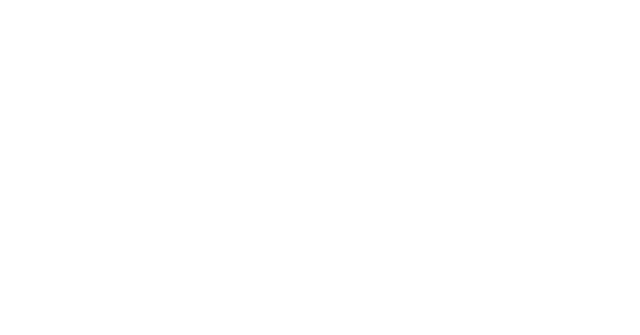
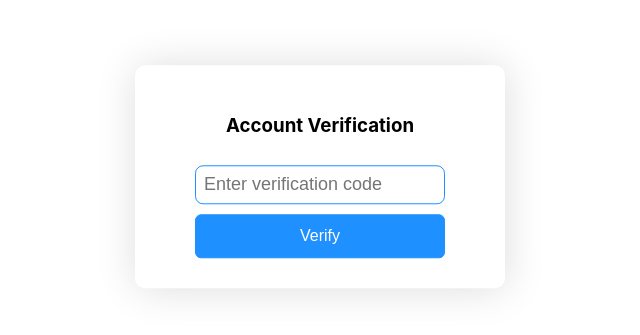
Before and after one commit to adwoafaith/FileServerFrontEnd, a React (Create React App) app: page /verify in a window 1280 px wide. Before the commit this address had no page. Shown: the part 223-558 px from the top of the page, without its empty margins (320-960 px from the left). Built offline with nearby package versions, Linux system fonts and the light colour scheme.

Commit message:
verificaton completion

```diff
--- a/src/App.js
+++ b/src/App.js
@@ -5,6 +5,7 @@
 import { BrowserRouter, Routes, Route } from 'react-router-dom'
 import User from "./components/user";
 import ResetPassword from "./components/resetPassword";
+import VerifyCode from "./components/verification/verification";
 
 function App() {
     return (
@@ -16,6 +17,7 @@
                 <Route path="/dashboard" element={<Dashboard />} />
                 <Route path="/user" element={<User />} />
                 <Route path="/resetPassword/:id" element={<ResetPassword />} />
+                <Route path="/verify" element={<VerifyCode/>}></Route>
             </Routes>
         </BrowserRouter>
     );
--- a/src/components/signup/index.jsx
+++ b/src/components/signup/index.jsx
@@ -8,6 +8,7 @@
     const [email, setEmail] = useState('')
     const [password, setPassword] = useState('')
     const navigate = useNavigate()
+    //50053c
 
     const handleSignUp = async (e) => {
 
@@ -15,10 +16,14 @@
         console.log(password)
         e.preventDefault();
         try {
-            const response = await axios.post(`${process.env.REACT_APP_BASE_URL}/user/signup`, {email, password})
+            //const response = await axios.post(`${process.env.REACT_APP_BASE_URL}/user/signup`, {email, password})
+            const response = await axios.post(`${process.env.REACT_APP_BASE_URL}/user/verify`, {email})
+            if (response.status===200){
+                localStorage.setItem('data',JSON.stringify({email,password,token:response.data.token}))
+            }
             console.log(response)
              alert(response.data.message)
-             navigate('/login')
+             navigate('/verify')
          } catch (error) {
              alert(error.response.data.message )
          }
--- a/src/components/user/index.jsx
+++ b/src/components/user/index.jsx
@@ -100,7 +100,7 @@
                                     <span>{file.description}</span>
                                     <div className='file-image'>
                                         <div className='image'>
-                                            <img src={`${file.file_url}`} alt="" />
+                                            <img src={`${file.file_url ||'https://res.cloudinary.com/dxclgkewn/image/upload/f_auto,q_auto/v1/file_server/feezcpqify1zmxjxs82i'}`} alt="" />
                                         </div>
                                         <span className="spanner" onClick={() => showAction(!action)}>Action</span>
                                         <div className={`actions ${action ? 'show' : ''}`}>
--- /dev/null
+++ b/src/components/verification/styles.css
@@ -0,0 +1,28 @@
+.verificaton-form {
+    display: flex;
+    flex-direction: column;
+    justify-content: center;
+    align-items: center;
+    position: absolute;
+    top: 50%;
+    left: 50%;
+    transform: translate(-50%, -50%);
+    gap: 10px;
+    box-shadow: 1px 1px 40px #ddd;
+    padding: 30px 60px;
+    border-radius: 10px;
+}
+
+.verificaton-form input {
+    padding: 8px;
+    border: 1px solid dodgerblue;
+    outline: none;
+    font-size: 18px;
+    border-radius: 8px;
+}
+
+.verificaton-form span {
+    position: absolute;
+    right: 7px;
+    top: 110px;
+}
--- /dev/null
+++ b/src/components/verification/verification.jsx
@@ -0,0 +1,45 @@
+import React, { useEffect, useState } from 'react'
+import './styles.css'
+import axios from 'axios'
+import { useNavigate } from 'react-router-dom'
+
+const VerifyCode = () => {
+
+    const navigate = useNavigate()
+
+    const [otp, setOtp] = useState('')
+    const [data, setData] = useState({})
+
+    useEffect(()=>{
+        setData(JSON.parse(localStorage.getItem('data')))
+    },[])
+
+    const handleVerification = (e) => {
+        e.preventDefault()
+        console.log(data.token)
+
+        const userData =  {email:data.email,password:data.password,otp,  }
+            axios.post(`${process.env.REACT_APP_BASE_URL}/user/signup`,userData, {
+                headers: {
+                'Authorization': `Bearer ${data.token}`,
+                'Accept': 'application/json'
+            }
+            })
+            .then(res => {
+                alert(res.data.message)
+                navigate('/login')
+            })
+            .catch((err) => (console.log(err)))
+
+    }
+
+    return (
+        <form className='verificaton-form'>
+            <h3>Account Verification </h3>
+            <input required type='text' placeholder='Enter verification code' value={otp} onChange={(e) => setOtp(e.target.value)} />
+            <button className="shareBtn" style={{ width: '100%' }} onClick={handleVerification}>Verify</button>
+        </form>
+    )
+}
+
+export default VerifyCode;
```
Also changed, not shown: 1 other file (tests, documents, lock files or other folders).
